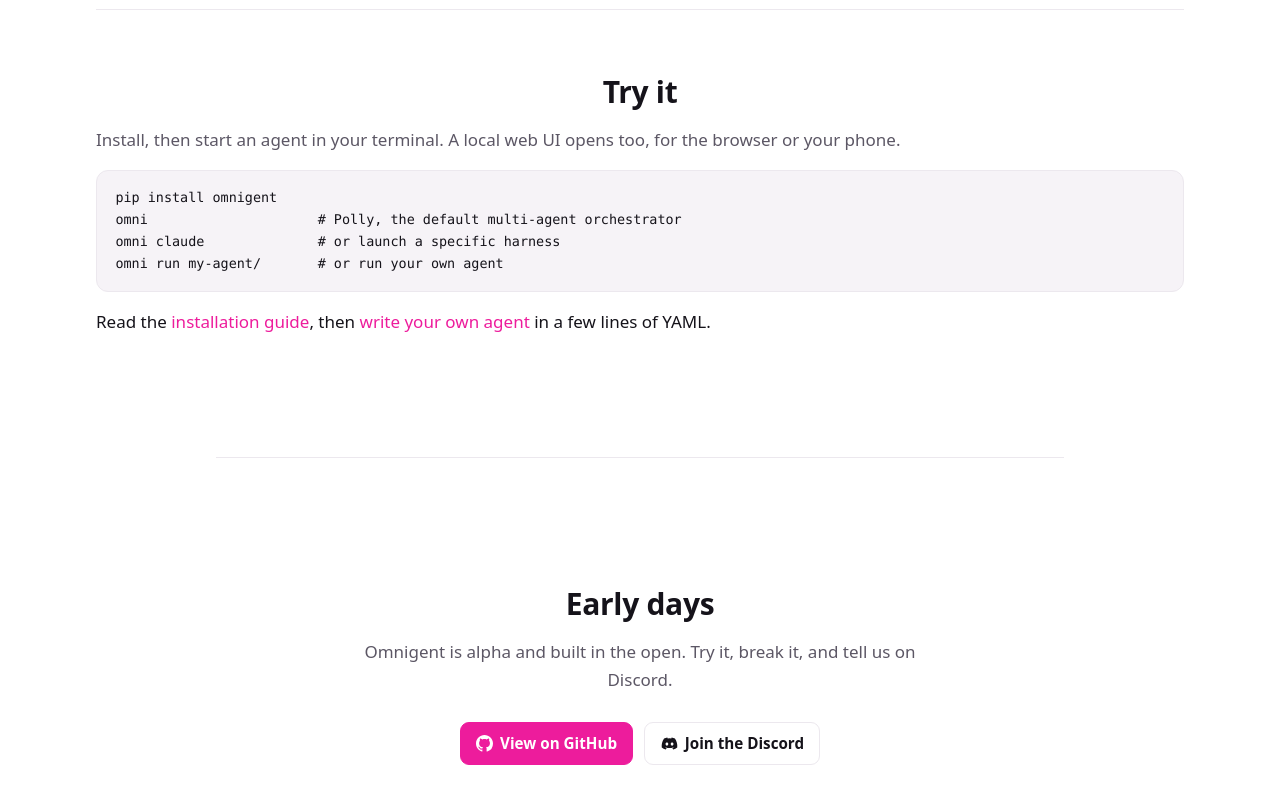
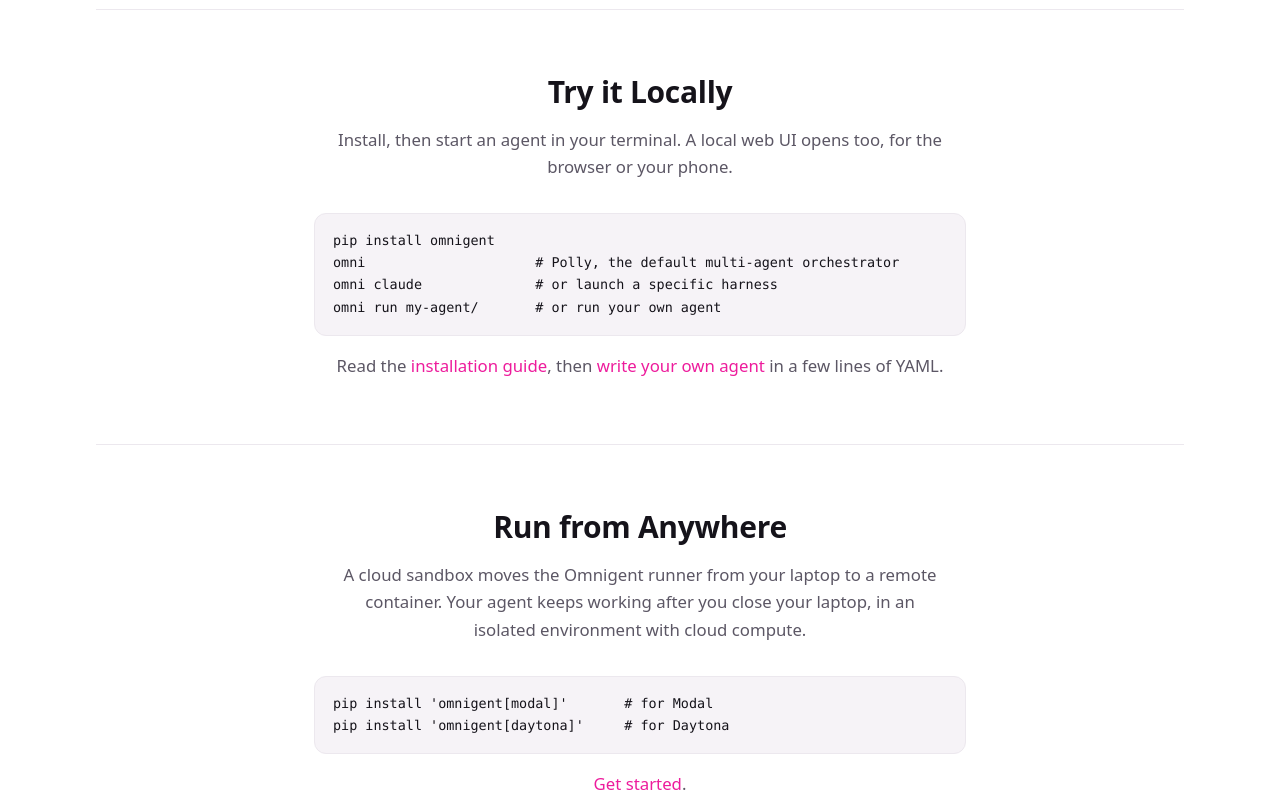
Before and after one commit to omnigent-ai/omnigent-site, a Next.js app: page / in a window 1280 px wide. Shown: the part 2860-3660 px from the top of the page. Built offline with nearby package versions, Linux system fonts and the light colour scheme.

Commit message:
added a new section at the very bottom for cloud sandboxes
Signed-off-by: Scott Haines <newfrontcreative@gmail.com>

```diff
--- a/app/globals.css
+++ b/app/globals.css
@@ -548,7 +548,14 @@ figcaption {
 }
 .section-code {
   width: 100%;
-  max-width: none;
+  max-width: 60%;
+  margin-left: auto;
+  margin-right: auto;
+}
+@media (max-width: 640px) {
+  .section-code {
+    max-width: 100%;
+  }
 }
 
 /* ---- footer ---- */
--- a/app/page.js
+++ b/app/page.js
@@ -2,6 +2,7 @@ import Link from "next/link";
 import Nav from "@/components/Nav";
 import Footer from "@/components/Footer";
 import InstallTabs from "@/components/InstallTabs";
+import CopyCodeButtons from "@/components/CopyCodeButtons";
 import { GitHubIcon, DiscordIcon, AppleIcon } from "@/components/icons";
 import { GITHUB_URL, DISCORD_URL, MACOS_DOWNLOAD_URL } from "@/components/links";
 
@@ -145,8 +146,8 @@ export default function Home() {
 
             <hr />
 
-            <h2>Try it</h2>
-            <p className="muted">
+            <h2>Try it Locally</h2>
+            <p className="arch-outro">
               Install, then start an agent in your terminal. A local web UI opens
               too, for the browser or your phone.
             </p>
@@ -156,10 +157,26 @@ omni                     # Polly, the default multi-agent orchestrator
 omni claude              # or launch a specific harness
 omni run my-agent/       # or run your own agent`}</code>
             </pre>
-            <p>
+            <p className="arch-outro">
               Read the <Link href="/quickstart/install">installation guide</Link>,
               then <Link href="/docs/use/custom-agents">write your own agent</Link> in
               a few lines of YAML.
+            </p>
+
+            <hr />
+
+            <h2>Run from Anywhere</h2>
+            <p className="arch-outro">
+              A cloud sandbox moves the Omnigent runner from your laptop to a
+              remote container. Your agent keeps working after you close your
+              laptop, in an isolated environment with cloud compute.
+            </p>
+            <pre className="section-code">
+              <code>{`pip install 'omnigent[modal]'       # for Modal
+pip install 'omnigent[daytona]'     # for Daytona`}</code>
+            </pre>
+            <p className="arch-outro">
+              <Link href="/docs/deploy/cloud-sandbox">Get started</Link>.
             </p>
           </div>
         </section>
@@ -186,6 +203,7 @@ omni run my-agent/       # or run your own agent`}</code>
         </div>
       </main>
 
+      <CopyCodeButtons />
       <Footer />
     </>
   );
```
